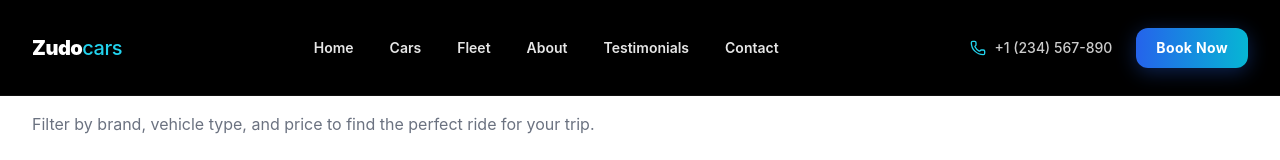
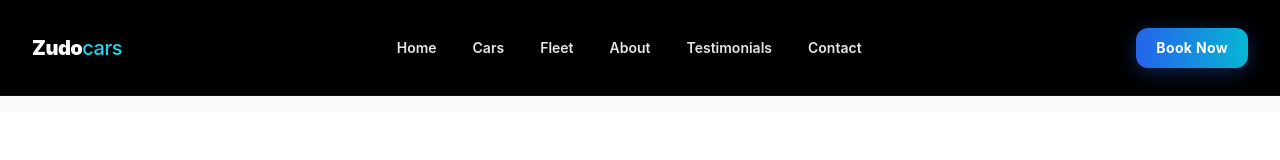
Before and after one commit to zudocarsdevelopment-collab/Zudocars-UI, a React (Vite) app: page /cars in a window 1280 px wide. Shown: the top 160 px of the page. Built offline with nearby package versions, Linux system fonts and the light colour scheme; the HTML template or start-up script is replaced by a standard one.

Commit message:
cars_page-header_updated

```diff
--- a/src/components/Carspage.jsx
+++ b/src/components/Carspage.jsx
@@ -388,9 +388,9 @@ export default function CarsPage() {
   }, [selectedBrands, selectedCategories, priceRange, search, sort])
 
   return (
-    <div className="min-h-screen bg-gray-50">
+    <div className="min-h-screen bg-gray-50 pt-24 lg:pt-28">
       {/* Page header */}
-      <div id="cars" className="bg-white border-b border-gray-100">
+      <div id="cars" className="scroll-mt-28 bg-white border-b border-gray-100">
         <div className="max-w-7xl mx-auto px-4 sm:px-6 lg:px-8 py-12">
         <h1 className="text-3xl sm:text-4xl font-bold text-gray-900 mt-3 mb-3">Browse All Cars</h1>
           <p className="text-gray-500 max-w-xl">
--- a/src/components/Navbar.jsx
+++ b/src/components/Navbar.jsx
@@ -71,13 +71,7 @@ export default function Navbar() {
 
           {/* Desktop Right Actions Utility Deck */}
           <div className="hidden lg:flex items-center gap-6">
-            <a
-              href="tel:+1234567890"
-              className="flex items-center gap-2 text-sm font-medium text-white/80 hover:text-cyan-400 transition-colors duration-300"
-            >
-              <Phone className="w-4 h-4 text-cyan-400" />
-              +1 (234) 567-890
-            </a>
+
 
             <a
               href="#booking"
@@ -124,13 +118,7 @@ export default function Navbar() {
           })}
 
           <div className="pt-4 border-t border-white/10 space-y-4">
-            <a
-              href="tel:+1234567890"
-              className="flex items-center gap-3 px-3 text-base text-white/80 hover:text-cyan-400 transition-colors"
-            >
-              <Phone className="w-4 h-4 text-cyan-400" />
-              +1 (234) 567-890
-            </a>
+
             <a
               href="/#booking"
               onClick={() => setOpen(false)}
```
